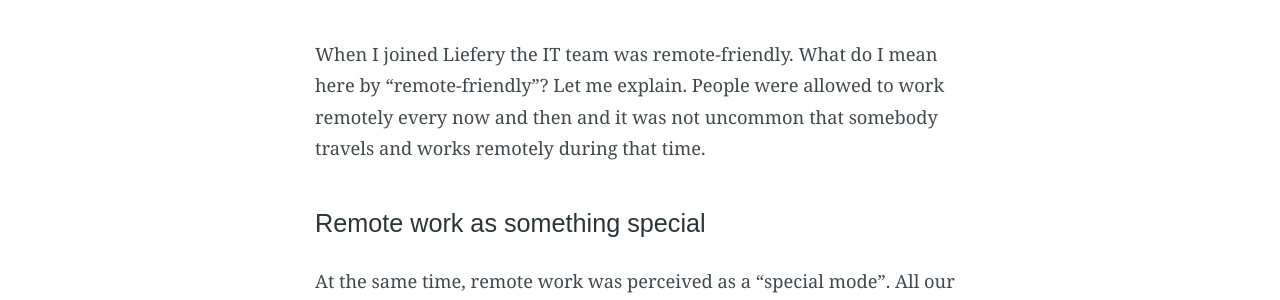
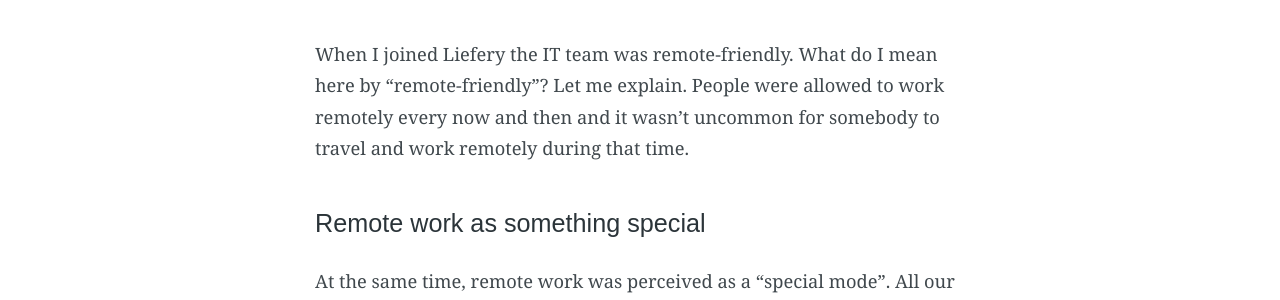
Before and after one commit to liefery-it-legacy/blog, a Jekyll site: the page built from _posts/2018-11-29-our-road-from-remote-friendly-to-remote-first.md, in a window 1280 px wide and 900 px high. Shown: the part 267-567 px from the top of the window. Built offline with Jekyll 4.4.1, drawn with Linux system fonts in a browser that asks for light colours; some web fonts are replaced; comment, search, counter and statistics services are not loaded.

Commit message:
Fix phrasing
Co-Authored-By: adamniedzielski <adamsunday@gmail.com>

```diff
--- a/_posts/2018-11-29-our-road-from-remote-friendly-to-remote-first.md
+++ b/_posts/2018-11-29-our-road-from-remote-friendly-to-remote-first.md
@@ -10,7 +10,7 @@ remote-first. Read on to learn the difference and how all this happened."
 
 When I joined Liefery the IT team was remote-friendly. What do I mean here by
 "remote-friendly"? Let me explain. People were allowed to work remotely every now
-and then and it was not uncommon that somebody travels and works remotely during
+and then and it wasn't uncommon for somebody to travel and work remotely during
 that time.
 
 ### Remote work as something special
```
